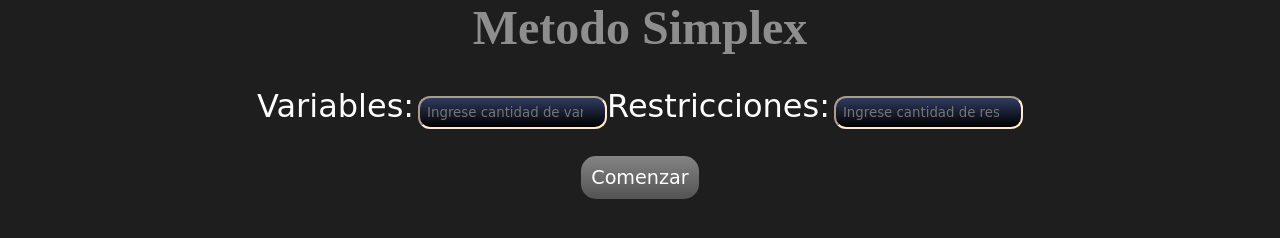
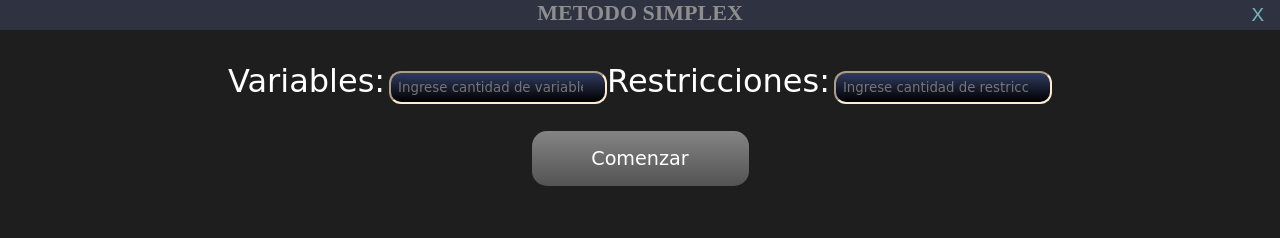
Before and after one commit to onilinkman/operativa_herramientas, an Electron app: page pages/simplex/simplex.html in a window 1280 px wide. Drawn offline with Linux system fonts and the light colour scheme.

Commit message:
se corrigio un bug

```diff
--- a/js/methosSimplex/Simplex.js
+++ b/js/methosSimplex/Simplex.js
@@ -106,7 +106,7 @@ class Simplex {
 			if (!this.getDataMatrix()) {
 				alert('llene todos los datos');
 			}
-			this.startResolution()
+			this.startResolution();
 		};
 		newDiv.appendChild(newButton);
 		conteiner.appendChild(newDiv);
@@ -148,7 +148,7 @@ class Simplex {
 			row.push(parseFloat(r[r.length - 1].value));
 			this.standarMatrix.push(row);
 		}
-		console.log(this.standarMatrix);
+		//console.log(this.standarMatrix);
 		return true;
 	}
 
@@ -160,16 +160,18 @@ class Simplex {
 		}
 		this.vBasics.push(variableBasic);
 
-		this.generateTableStep(this.standarMatrix,0)
-		console.log(this.solveStepToStep(this.cloneMatrix(this.standarMatrix),1));
+		this.generateTableStep(this.standarMatrix, 0);
+		console.log(
+			this.solveStepToStep(this.cloneMatrix(this.standarMatrix), 1)
+		);
 	}
 
-	solveStepToStep(m,step_nro) {
+	solveStepToStep(m, step_nro) {
 		if (this.isArrayPositive(m[0])) return 'todo es positivo';
 		if (!this.existsMatrixIdentity(m)) return 'error';
 		var { pointer, pivotFlag, pivot } = this.searchPivot(m);
 		//var m = this.standarMatrix.slice();
-		console.log('searchPivot', pointer, pivotFlag, pivot);
+		//console.log('searchPivot', pointer, pivotFlag, pivot);
 
 		this.splitPivot(m, pivotFlag, pivot);
 		this.solveMatrix(m, pivotFlag, pointer);
@@ -184,9 +186,9 @@ class Simplex {
 				: 'S' + (nro_variables + nro_procedure - pointer);
 		this.vBasics.push(vB);
 
-		this.generateTableStep(m,step_nro)
+		this.generateTableStep(m, step_nro);
 
-		console.log(this.solveStepToStep(this.cloneMatrix(m),step_nro+1));
+		console.log(this.solveStepToStep(this.cloneMatrix(m), step_nro + 1));
 	}
 
 	isArrayPositive(arr) {
@@ -201,14 +203,21 @@ class Simplex {
 	existsMatrixIdentity(matrix) {
 		let arrAux = [];
 
+		for (let i = 1; i < matrix.length; i++) {
+			arrAux.push(0);
+		}
+		console.log('est', arrAux);
+
 		for (let j = 1; j < matrix[0].length - 1; j++) {
 			let content = matrix[0];
 			if (content[j] == 0) {
 				let sum = 0;
+				console.log('////Viendo identidad de la columna', j);
 				for (let k = 1; k < matrix.length; k++) {
 					if (matrix[k][j] == 1 && sum == 0) {
-						arrAux.push(k);
+						arrAux[k - 1] = 1;
 					}
+					console.log(matrix[k][j]);
 					sum += matrix[k][j];
 				}
 				if (sum > 1) {
@@ -217,13 +226,10 @@ class Simplex {
 			}
 		}
 
+		console.log('viendo array', arrAux);
+
 		for (let i = 0; i < arrAux.length; i++) {
-			if (!arrAux[arrAux[i] - 1]) {
-				return false;
-			}
-			if (arrAux[arrAux[i] - 1] > 0) {
-				arrAux[arrAux[i] - 1] *= -1;
-			} else {
+			if (arrAux[i] === 0) {
 				return false;
 			}
 		}
@@ -248,7 +254,7 @@ class Simplex {
 				pointer = i;
 			}
 		}
-		console.log('pointer', pointer);
+		//console.log('pointer', pointer);
 		return pointer;
 	}
 
@@ -260,24 +266,24 @@ class Simplex {
 				continue;
 			}
 			let aux = m[i][m[i].length - 1] / m[i][pointer];
-			console.log('aux', aux);
+			//console.log('aux', aux);
 			if (aux < n) {
 				pivotFlag = i;
 				n = aux;
 			}
 		}
-		console.log('pivotFlag', pivotFlag);
+		//console.log('pivotFlag', pivotFlag);
 		return pivotFlag;
 	}
 
 	splitPivot(m, pivotFlag, pivot) {
-		console.log(m, m[pivotFlag]);
+		//console.log(m, m[pivotFlag]);
 		let arr = m[pivotFlag];
-		console.log(arr);
+		//console.log(arr);
 		for (let i = 0; i < arr.length; i++) {
 			arr[i] = arr[i] / pivot;
 		}
-		console.log('split', arr);
+		//console.log('split', arr);
 	}
 
 	solveMatrix(m, pivotFlag, pointer) {
@@ -288,7 +294,7 @@ class Simplex {
 				m[i][j] += aux * m[pivotFlag][j];
 			}
 		}
-		console.log('solveMatrix', m);
+		//console.log('solveMatrix', m);
 	}
 
 	cloneMatrix(m) {
@@ -300,7 +306,7 @@ class Simplex {
 		return newM;
 	}
 
-	generateTableStep(m,step_nro) {
+	generateTableStep(m, step_nro) {
 		let conteiner = document.getElementById(this.nameConteiner);
 		let newTable = document.createElement('table');
 		let newThead = document.createElement('thead');
@@ -336,18 +342,20 @@ class Simplex {
 
 		let newTbody = document.createElement('tbody');
 		for (let i = 0; i < m.length; i++) {
-			let newTr=document.createElement('tr')
-			let newTdV=document.createElement('td')
-			newTdV.appendChild(document.createTextNode(this.vBasics[step_nro][i]))
-			newTr.appendChild(newTdV)
-			for(let j=0;j<m[i].length;j++){
-				let newTd=document.createElement('td')
-				newTd.appendChild(document.createTextNode(m[i][j]))
-				newTr.appendChild(newTd)
+			let newTr = document.createElement('tr');
+			let newTdV = document.createElement('td');
+			newTdV.appendChild(
+				document.createTextNode(this.vBasics[step_nro][i])
+			);
+			newTr.appendChild(newTdV);
+			for (let j = 0; j < m[i].length; j++) {
+				let newTd = document.createElement('td');
+				newTd.appendChild(document.createTextNode(m[i][j]));
+				newTr.appendChild(newTd);
 			}
-			newTbody.appendChild(newTr)
+			newTbody.appendChild(newTr);
 		}
 		newTable.appendChild(newTbody);
-		conteiner.appendChild(newTable)
+		conteiner.appendChild(newTable);
 	}
 }
--- a/pages/simplex/simplex.css
+++ b/pages/simplex/simplex.css
@@ -1,25 +1,32 @@
-* {
-	background: #1e1e1e;
-	margin: 0%;
-	padding: 0%;
+*{
+	width: auto;
+	height: auto;
 }
 
 input {
 	background: linear-gradient(#303b60, black) !important;
 	color: white !important;
+	height: 15px;
+	width: 200px;
+}
+.body-header{
+	width:100%;
 }
 
-.body-content {
-	display: grid;
-	justify-content: center;
-	align-items: center;
-	justify-items: center;
+.content-body  {
+
+    flex-direction: column;
+    align-items: center;
 }
 
-.body-content h1 {
-	color: #8e8e8e;
-	font-size: xxx-large;
-	-webkit-app-region:drag;
+.body-mid{
+	display: flex;
+    flex-direction: column;
+    align-items: center;
+    margin-top: 30px;
+    height: calc( 100vh - 30px );
+    width: 100%;
+    overflow-y: auto;
 }
 
 .input-condition {
@@ -51,6 +58,8 @@ input {
 	font-family: cursive;
 	color: white;
 	cursor: pointer;
+	width: 217px;
+    height: 55px;
 }
 
 .input-variables {
--- a/pages/simplex/simplex.html
+++ b/pages/simplex/simplex.html
@@ -1,42 +1,56 @@
 <!DOCTYPE html>
 <html lang="es">
 	<head>
-    <meta charset="UTF-8">
-    <meta http-equiv="X-UA-Compatible" content="IE=edge">
-    <meta name="viewport" content="width=device-width, initial-scale=1.0">
+		<meta charset="UTF-8" />
+		<meta http-equiv="X-UA-Compatible" content="IE=edge" />
+		<meta name="viewport" content="width=device-width, initial-scale=1.0" />
 		<title>Document</title>
-    <link rel="stylesheet" href="./simplex.css">
+		<link rel="stylesheet" href="../../styles/styles.css" />
+		<link rel="stylesheet" href="./simplex.css" />
 	</head>
 	<body>
-    <div class="body-content">
-        <h1>Metodo Simplex</h1>
+		<div class="content-body">
+			<div class="body-header">
+				<h1>METODO SIMPLEX</h1>
+				<div class="btn-exit" onclick="closeThisWindow()">
+					<p>X</p>
+				</div>
+			</div>
+			<div class="body-mid">
 				<div class="input-condition">
-
 					<div class="content-input">
 						<label for="nro_var">Variables:</label>
-                <input type="number" class="nro_var"
-                id="nro_var" placeholder="Ingrese cantidad de variables"/>
-
+						<input
+							type="number"
+							class="nro_var"
+							id="nro_var"
+							placeholder="Ingrese cantidad de variables"
+						/>
 					</div>
 
 					<div class="content-input">
 						<label for="nro_constraint">Restricciones:</label>
-                <input type="number" class="nro_constraint"
-                    id="nro_constraint" placeholder="Ingrese cantidad de restricciones"/>
+						<input
+							type="number"
+							class="nro_constraint"
+							id="nro_constraint"
+							placeholder="Ingrese cantidad de restricciones"
+						/>
+					</div>
+				</div>
+				<button
+					class="btn-intro-data"
+					id="btn-intro-data"
+					onclick="startInputMatrix()"
+				>
+					Comenzar
+				</button>
 
-            </div>
-
-
-            </div>
-            <button class="btn-intro-data" id="btn-intro-data" onclick="startInputMatrix()">Comenzar</button>
-
-        <div class="content-matrix" id="content-matrix">
-
+				<div class="content-matrix" id="content-matrix"></div>
 			</div>
 		</div>
 
 		<script src="../../js/methosSimplex/Simplex.js"></script>
 		<script src="./simplex.js"></script>
-
 	</body>
 </html>
--- a/pages/simplex/simplex.js
+++ b/pages/simplex/simplex.js
@@ -33,3 +33,7 @@ function addTextTitle(nameContent,text){
 function addVariable(){
     Simplex.addVariable()
 }
+
+function closeThisWindow(){
+    window.close()
+}
--- a/styles/styles.css
+++ b/styles/styles.css
@@ -1,5 +1,20 @@
+*{
+    background: #1e1e1e;
+	margin: 0%;
+	padding: 0%;
+    height: 100%;
+    width: 100%;
+}
+
 :root {
 	--title-color: #2f3241;
+}
+
+.content-body{
+    height: 100%;
+    width: 100%;
+    display: flex;
+    flex-direction: column;
 }
 
 /* width */
@@ -28,11 +43,11 @@
 	display: flex;
 	color: #8e8e8e;
 	justify-content: center;
-	-webkit-app-region: drag;
-	-webkit-user-select: none;
 	background: var(--title-color);
 	height: 30px;
 	position: fixed;
+	-webkit-app-region: drag;
+	-webkit-user-select: none;
 }
 
 .body-header h1 {
@@ -42,3 +57,24 @@
 	text-overflow: ellipsis;
 	text-align: center;
 }
+
+.btn-exit{
+	position: absolute;
+    bottom: 0px;
+    right: 0;
+    padding: 9px 16px 3px 16px;
+    background: #2f3241;
+	transition: 0.2s;
+	-webkit-app-region: no-drag;
+}
+
+.btn-exit:hover{
+	background: #ff0006;
+}
+
+.btn-exit p{
+	background: transparent;
+    color: #74b1be;
+	font-family: monospace;
+    font-size: 21px;
+}
```
Also changed, not shown: index.css (+1 -6 lines). Lines whose indentation alone changed are shown as unchanged.
